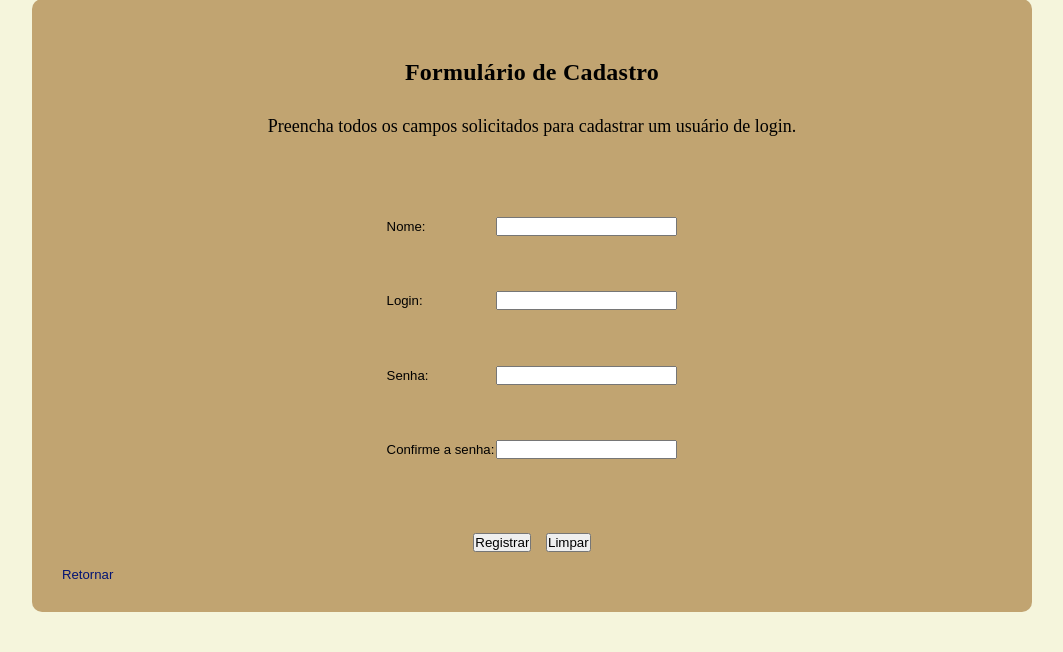
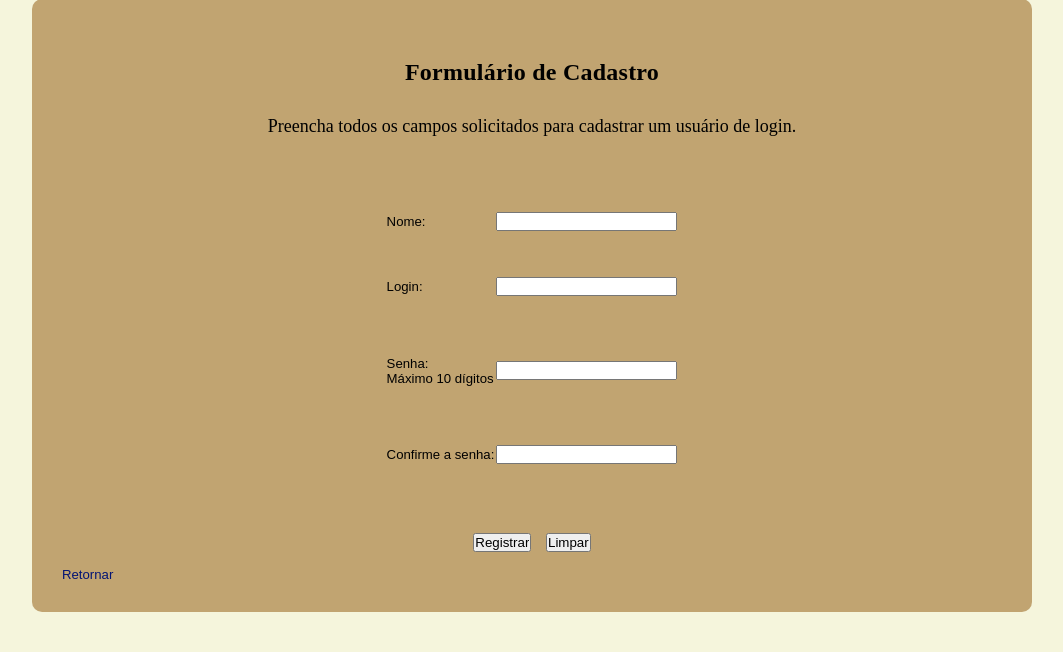
Before and after one commit to mykeoliveira/OPR-V2, a PHP site: page /Cadastro.php in a window 1280 px wide. Shown: the part 168-820 px from the top of the page, without its empty margins (108-1171 px from the left). Run offline with PHP 8.4, Linux system fonts and the light colour scheme.

Commit message:
Update Cadastro.php

```diff
--- a/Cadastro.php
+++ b/Cadastro.php
@@ -103,8 +103,8 @@
 		                </tr>
 
 		                <tr  class="ver01">
-		                <td>Senha:</td>
-		                <td><input name = "senha" size="20" type="password"  id="senha1" />
+		                <td>Senha:<br> Máximo 10 dígitos</td>
+		                <td><input name = "senha" size="20" type="password" maxlength="10" id="senha1" />
                         </td>
                         </tr>
 
@@ -113,7 +113,7 @@
 			                Confirme a senha:
 		                </td>
 		                <td>
-			                <input name = "senha2" size="20" type="password"  />
+			                <input name = "senha2" size="20" type="password" maxlength="10" />
 		                </td>
 		                </tr>
 
```
